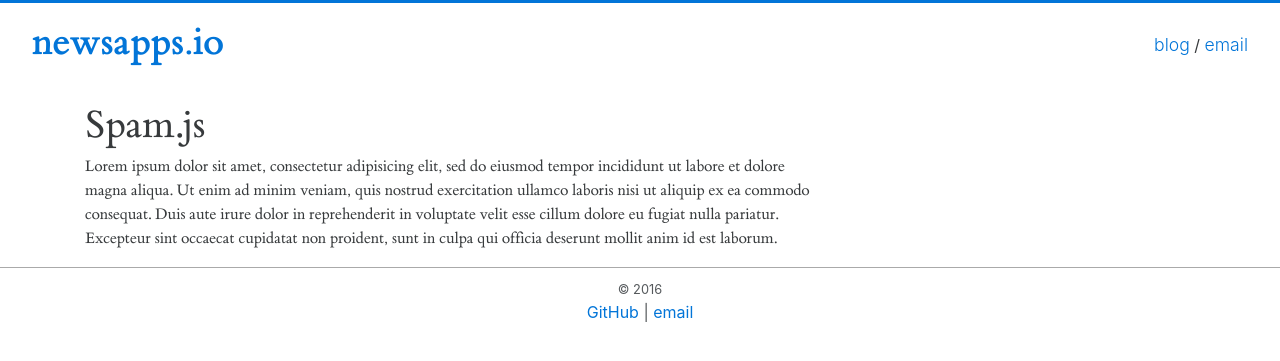
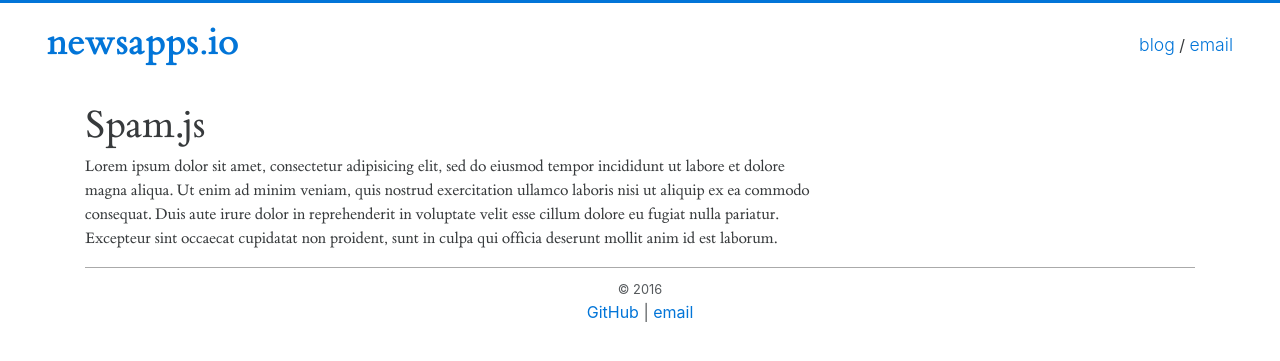
Before and after one commit to martgnz/newsappsio.github.io, a Jekyll site: the page built from spamjs.md, in a window 1280 px wide. Shown: the top 361 px of the page. Built offline with Jekyll 4.4.1, drawn with Linux system fonts in a browser that asks for light colours.

Commit message:
initial fix for page structure

```diff
--- a/_layouts/default.html
+++ b/_layouts/default.html
@@ -2,12 +2,14 @@
 <html lang="en">
     {% include head.html %}
     <body>
-        {% include header.html %}
+        <div class="container-fluid">
+            {% include header.html %}
+        </div>
         <div class="container">
             <div class="row">
                 {{ content }}
             </div>
+            {% include footer.html %}
         </div>
-        {% include footer.html %}
     </body>
 </html>
--- a/_layouts/page.html
+++ b/_layouts/page.html
@@ -2,11 +2,8 @@
 layout: default
 ---
 <div class="col-md-8">
-    <header class="pageHeader">
-        <h1 class="pageTitle">{{ page.title }}</h1>
-    </header>
-
     <article class="pageContent">
+    <h1 class="pageTitle">{{ page.title }}</h1>
         {{ content }}
     </article>
 </div>
```
